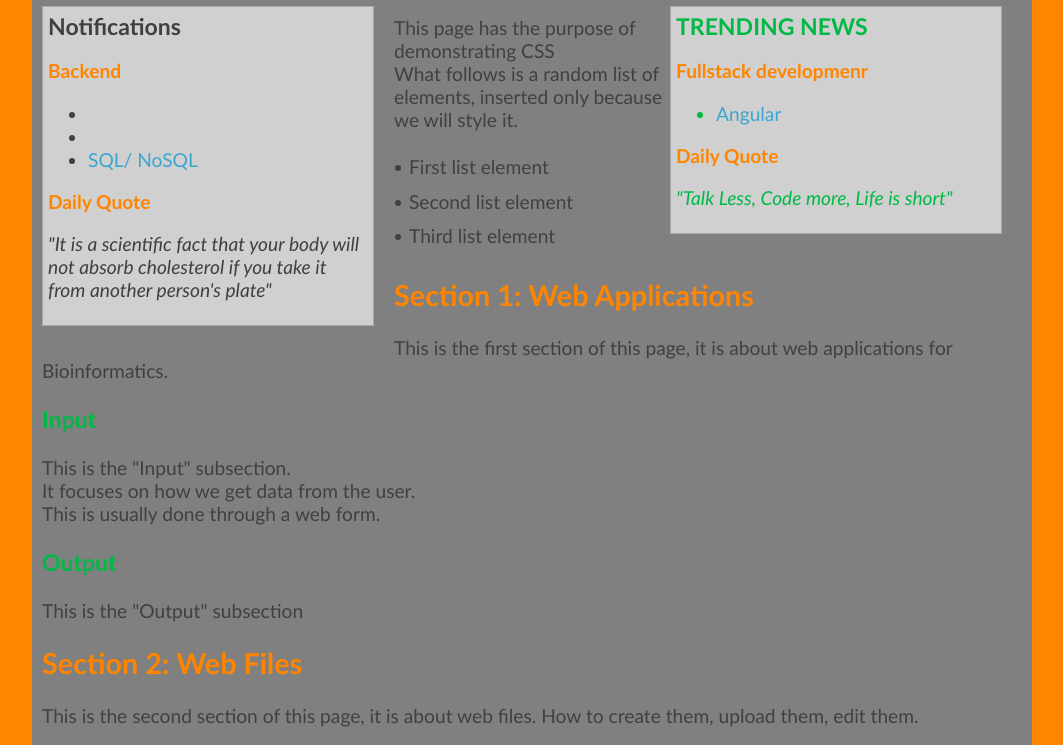
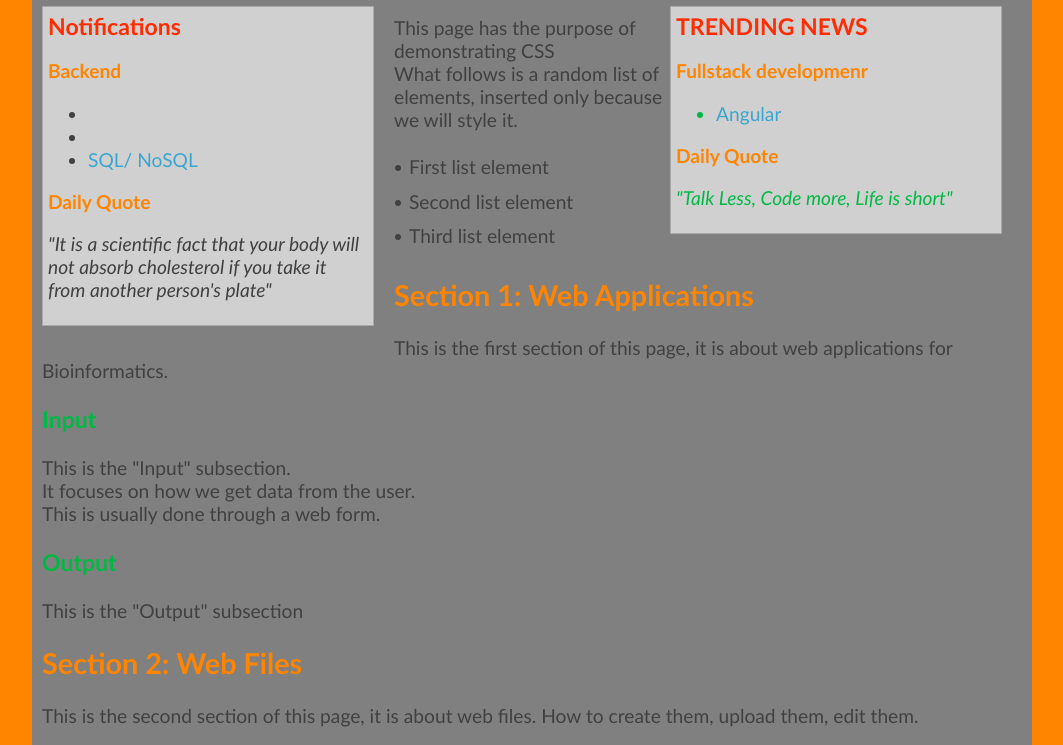
Before and after one commit to MotaungOmphemetse/Html5-git, a plain HTML site: page index.html in a window 1280 px wide. Shown: the part 169-914 px from the top of the page, without its empty margins (108-1171 px from the left). Drawn offline with Linux system fonts and the light colour scheme.

Commit message:
added color to header css

```diff
--- a/css/style.css
+++ b/css/style.css
@@ -21,7 +21,7 @@ html {
   /* H TAGS */
   h1 {
     font-size: 3em;
-    color: FF2C00;
+    color: #FF2C00;
     align: center;
   }
 
```
